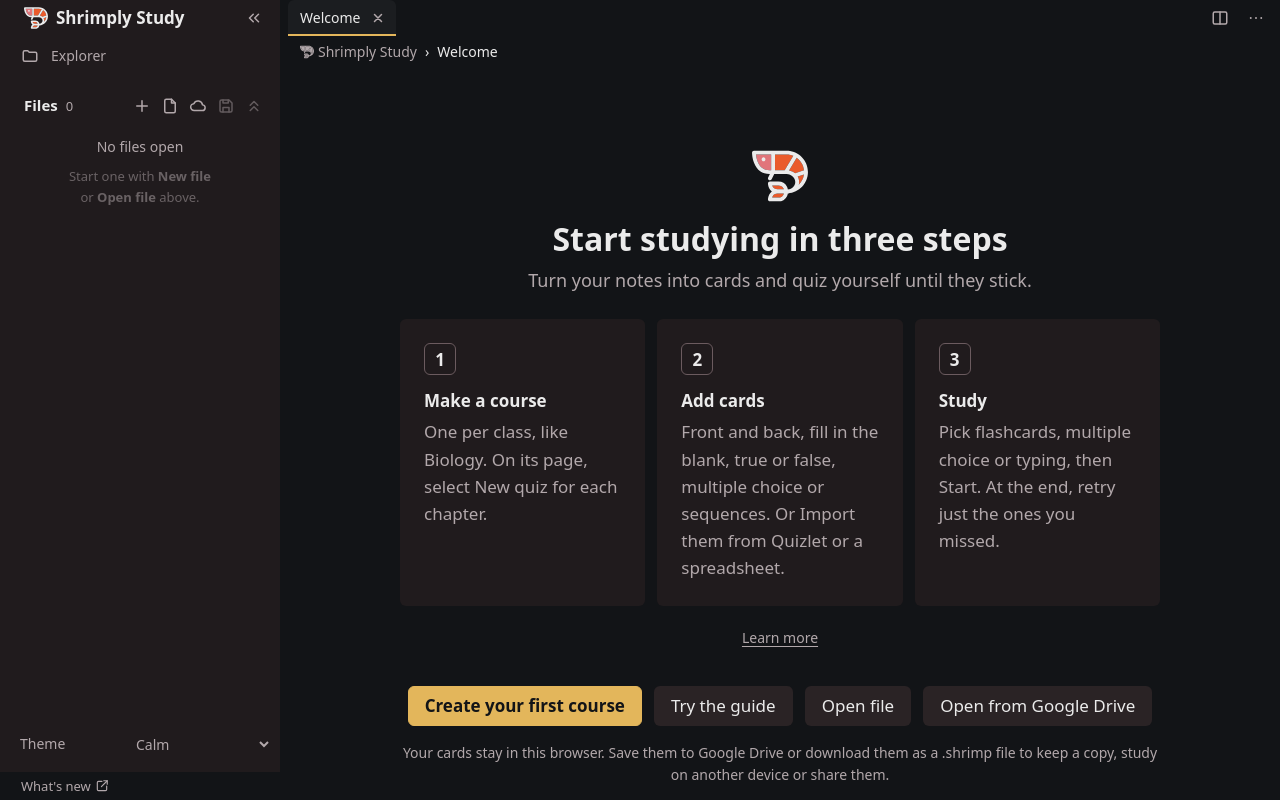
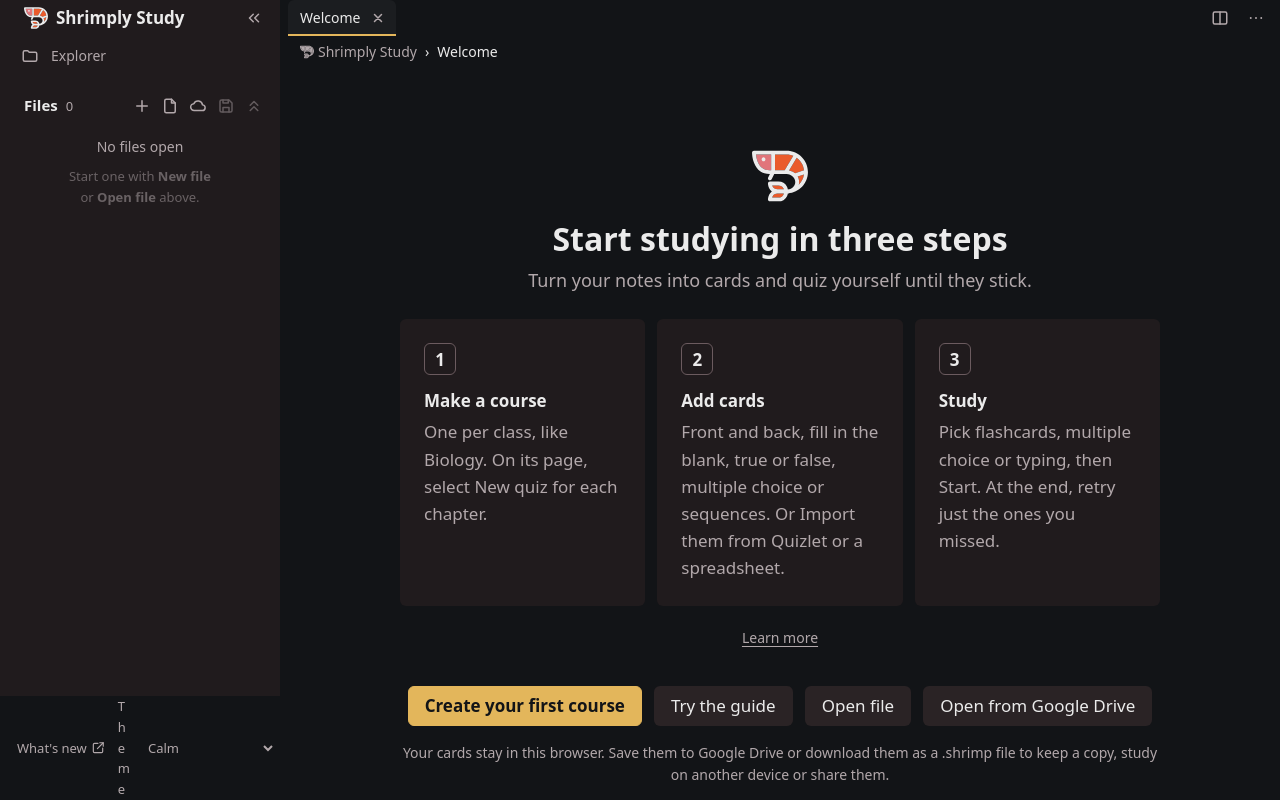
Before and after one commit to MrFlamesJr/shrimply-study, a React (Vite) app: page /#/_welcome in a window 1280 px wide. Built offline with nearby package versions, Linux system fonts and the light colour scheme; a web font is replaced by a local one.

Commit message:
Sidebar: the theme select is compact, beside What's new in the slim footer (Theme and the quiet select, small); the old Theme row is gone

```diff
--- a/src/layout/Sidebar.tsx
+++ b/src/layout/Sidebar.tsx
@@ -140,14 +140,8 @@ export function Sidebar({ ws, current, open, setOpen, theme, setTheme, onDrive,
           >
             <HiddenFilesNote ws={ws} />
           </FileTree>
-          <div className="sidebar-foot">
-            <label className="theme-pick">
-              Theme
-              <ThemeSelect theme={theme} setTheme={setTheme} />
-            </label>
-          </div>
-          {/* The sidebar's footer, a slim darker strip at its very bottom (asked for), with a small What's new link, as
-              the empty page's What's new box has: every release's notes in a tab. */}
+          {/* The sidebar's footer, a slim darker strip at its very bottom (asked for): a small What's new link (every
+              release's notes in a tab, as the empty page's What's new box has), then the theme, compact. */}
           <footer className="sidebar-bar">
             <button
               type="button"
@@ -160,6 +154,10 @@ export function Sidebar({ ws, current, open, setOpen, theme, setTheme, onDrive,
             >
               What's new <OpenIcon />
             </button>
+            <label className="theme-pick">
+              Theme
+              <ThemeSelect theme={theme} setTheme={setTheme} />
+            </label>
           </footer>
         </div>
       </nav>
--- a/src/theme/shell.css
+++ b/src/theme/shell.css
@@ -187,34 +187,39 @@
   padding: 0;
   text-decoration-color: currentColor;
 }
-.sidebar-foot {
-  flex-shrink: 0;
-  padding: var(--space-3) var(--space-2);
-}
-/* Theme picker at the bottom of the sidebar: its name on the left, the quiet select on the right. */
-.theme-pick {
-  display: flex;
-  align-items: center;
-  justify-content: space-between;
-  gap: var(--space-2);
-  padding-left: var(--space-3);
-  color: var(--text-muted);
-  font-size: var(--text-sm);
-}
 /* The sidebar's footer (asked for): a slim, compact strip at its very bottom, a little darker than the sidebar (the
-   page ground, `--bg`; `--sunken` was too dark, asked for), holding the small What's new link (the shared
-   .open-link), its text in line with "Theme". */
+   page ground, `--bg`; `--sunken` was too dark, asked for): the small What's new link (the shared .open-link) at its
+   left, the theme at its right, compact (asked for): "Theme" muted, then the quiet select, both small. */
 .sidebar-bar {
   display: flex;
   flex-shrink: 0;
   align-items: center;
+  justify-content: space-between;
+  gap: var(--space-2);
   min-height: 28px;
-  padding: 0 var(--space-4);
+  padding: 0 var(--space-1) 0 var(--space-3);
   background: var(--bg);
 }
 .sidebar-bar .sidebar-news {
   padding: 0 var(--space-1);
   font-size: var(--text-xs-plus);
+}
+.theme-pick {
+  display: flex;
+  align-items: center;
+  gap: var(--space-1);
+  color: var(--text-muted);
+  font-size: var(--text-xs-plus);
+}
+.theme-pick select {
+  height: 24px;
+  padding: 0 var(--space-2);
+  font-size: var(--text-xs-plus);
+}
+@media (max-width: 799px) {
+  .theme-pick select {
+    height: var(--tap);
+  }
 }
 .scrim {
   display: none;
```
Also changed, not shown: 2 other files (tests, documents, lock files or other folders).
